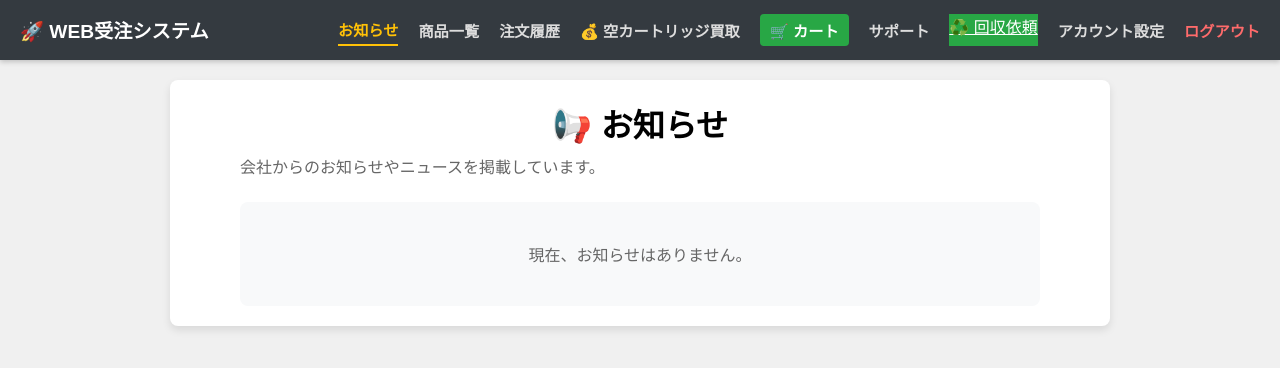
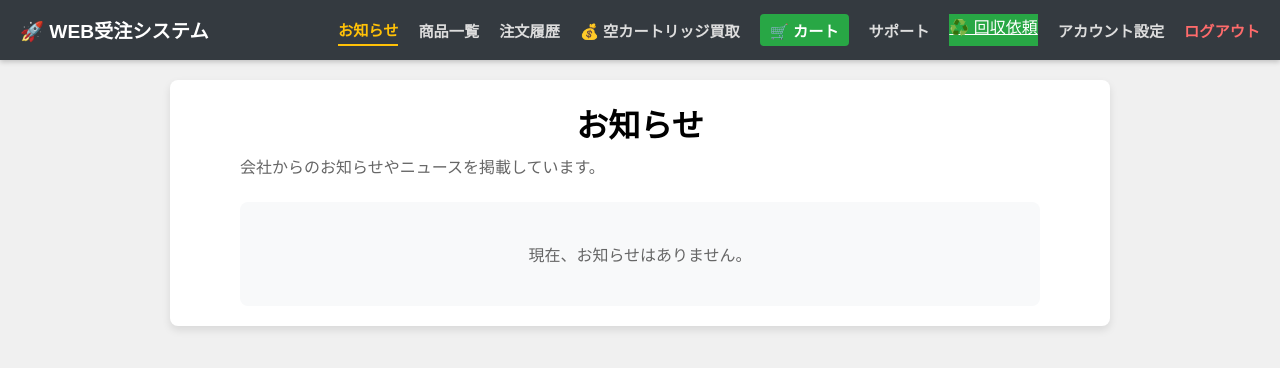
Before and after one commit to hfmmmi/web-order-co, a website: page public/announcements.html in a window 1280 px wide. Drawn offline with Linux system fonts and the light colour scheme; no server answers.

Commit message:
デザインの変更

```diff
--- a/public/announcements.html
+++ b/public/announcements.html
@@ -58,7 +58,7 @@
     <div class="container">
         <div class="announcements-page">
             <header style="margin-bottom: 24px;">
-                <h1 style="margin: 0;">📢 お知らせ</h1>
+                <h1 style="margin: 0;">お知らせ</h1>
                 <p style="color: #666; margin-top: 8px;">会社からのお知らせやニュースを掲載しています。</p>
             </header>
 
```
